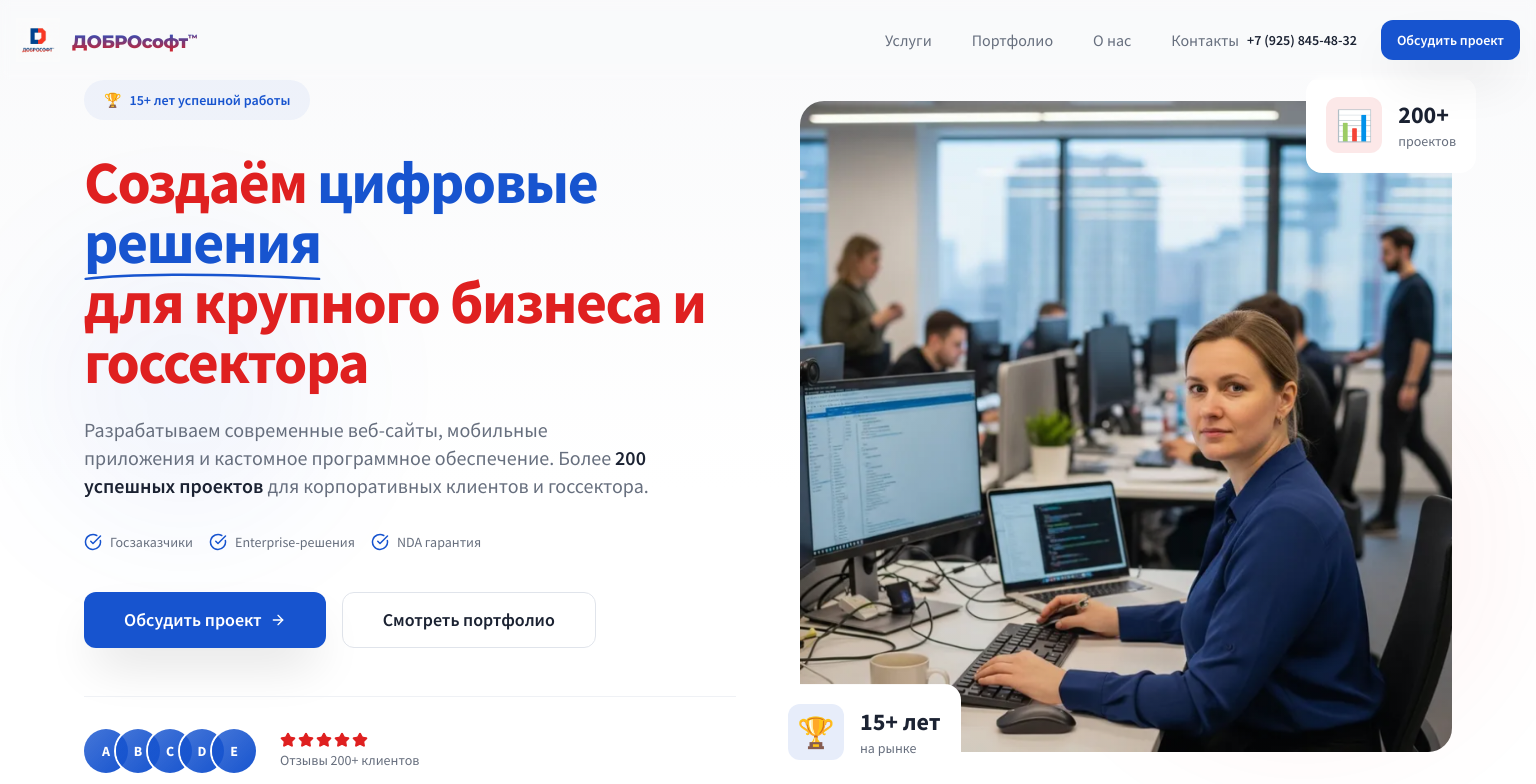
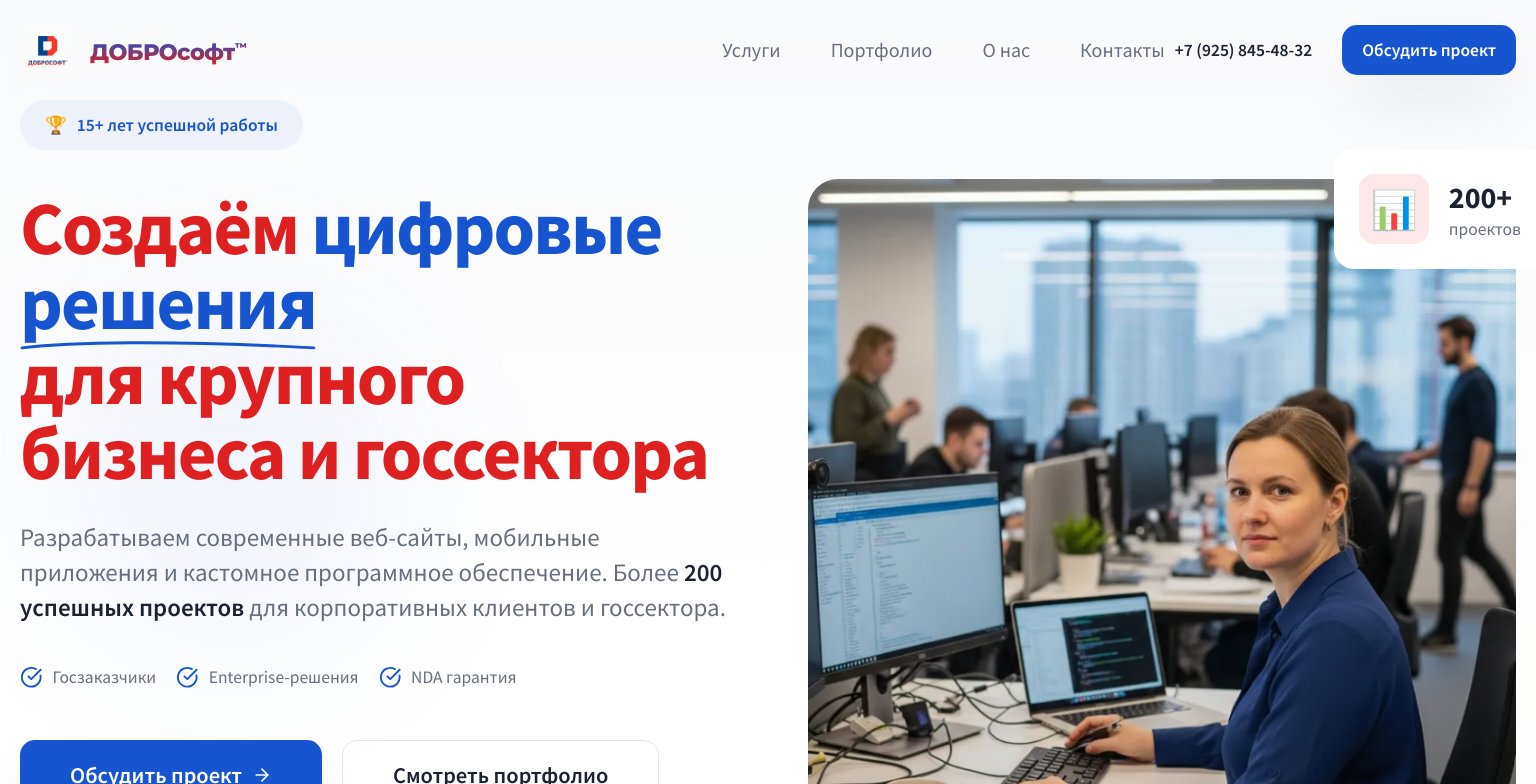
Before and after one commit to BilalEnenouisser/mos-code-studio-main, a React (Vite) app: page / in a window 1536 px wide. Shown: the top 784 px of the page. Built offline with nearby package versions, Linux system fonts and the light colour scheme; the HTML template or start-up script is replaced by a standard one; a web font is replaced by a local one.

Commit message:
zome browser 125%

```diff
--- a/src/index.css
+++ b/src/index.css
@@ -104,6 +104,13 @@ All colors MUST be HSL.
     scroll-behavior: smooth;
     overflow-x: hidden;
   }
+
+  /* Zoom 125% for 1920x1080 screens and larger, keeping standard laptop (1366x768) at 100% */
+  @media (min-width: 1536px) {
+    html {
+      zoom: 1.25;
+    }
+  }
 }
 
 @layer utilities {
@@ -129,9 +136,12 @@ All colors MUST be HSL.
 }
 
 @keyframes float {
-  0%, 100% {
+
+  0%,
+  100% {
     transform: translateY(0);
   }
+
   50% {
     transform: translateY(-20px);
   }
```
